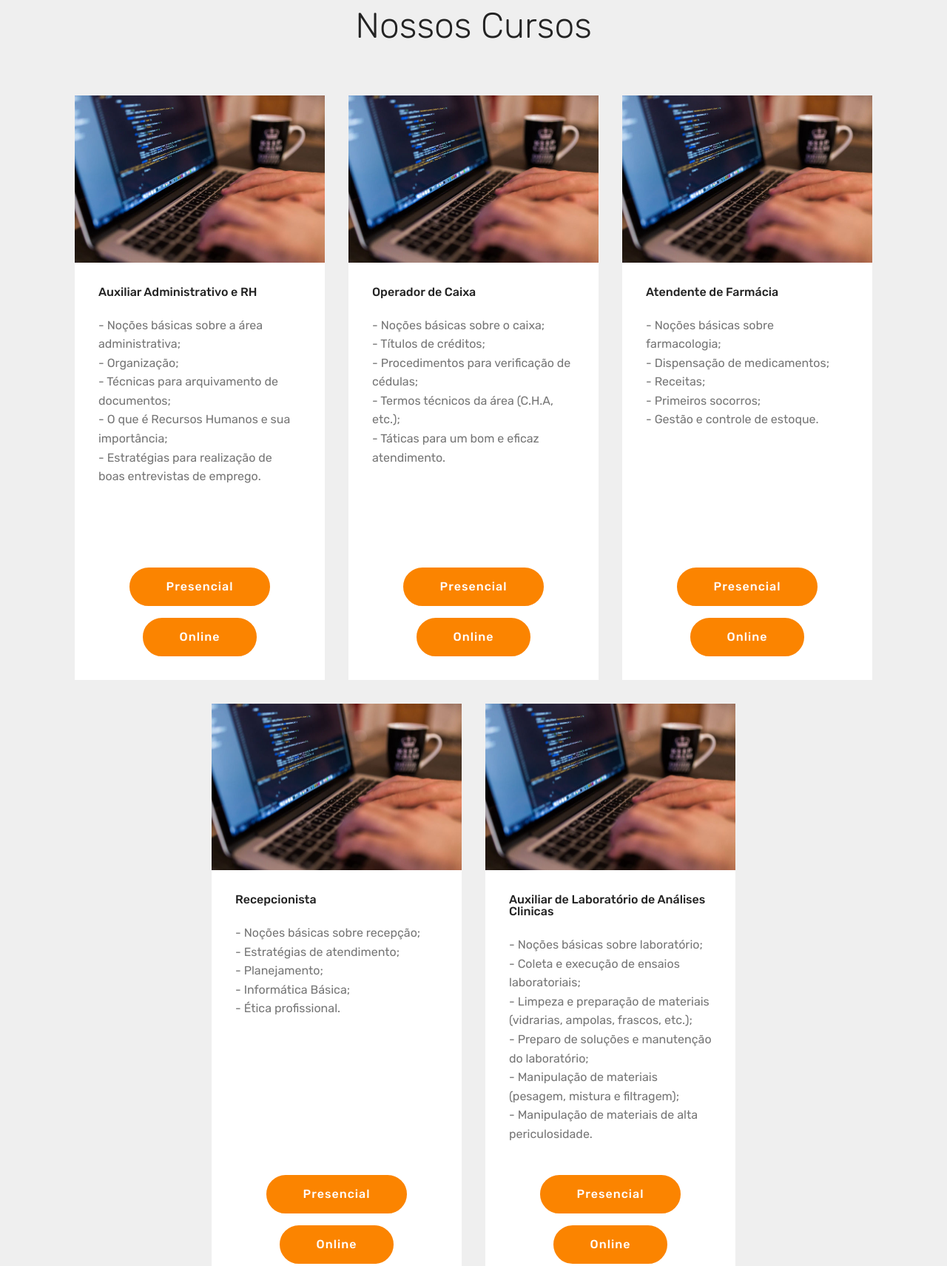
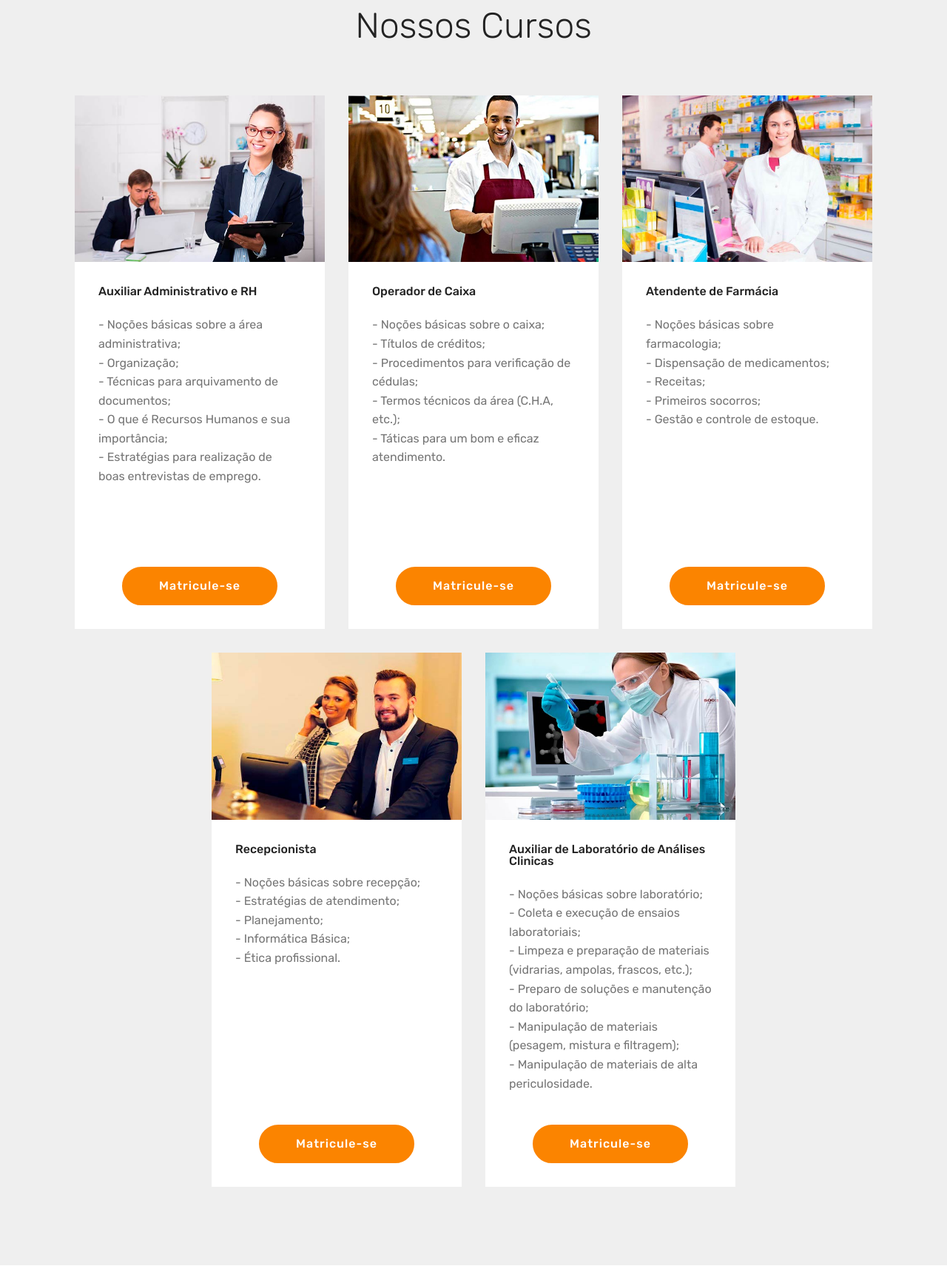
Before and after one commit to cuelholima/Master-Site, a plain HTML site: page index.html in a window 1280 px wide. Shown: the part 1840-3551 px from the top of the page at 74% size. Drawn offline with Linux system fonts and the light colour scheme; animation ran at ten frames a second; files whose address does not match are found by name.

Commit message:
novas fotos e alteracoes de cor e texto

```diff
--- a/assets/mbr-additional.css
+++ b/assets/mbr-additional.css
@@ -14,6 +14,7 @@ body {
 }
 .display-1 > .mbr-iconfont {
   font-size: 6.8rem;
+  color: #ff8500 !important;
 }
 .display-2 {
   font-family: 'Rubik', sans-serif;
@@ -22,6 +23,7 @@ body {
 }
 .display-2 > .mbr-iconfont {
   font-size: 4.8rem;
+  color: #ff8500 !important;
 }
 .display-4 {
   font-family: 'Rubik', sans-serif;
@@ -30,6 +32,7 @@ body {
 }
 .display-4 > .mbr-iconfont {
   font-size: 1.6rem;
+  color: #ff8500 !important;
 }
 .display-5 {
   font-family: 'Rubik', sans-serif;
@@ -38,6 +41,7 @@ body {
 }
 .display-5 > .mbr-iconfont {
   font-size: 2.4rem;
+  color: #ff8500 !important;
 }
 .display-7 {
   font-family: 'Rubik', sans-serif;
@@ -46,6 +50,7 @@ body {
 }
 .display-7 > .mbr-iconfont {
   font-size: 1.6rem;
+  color: #ff8500 !important;
 }
 /* ---- Fluid typography for mobile devices ---- */
 /* 1.4 - font scale ratio ( bootstrap == 1.42857 ) */
@@ -552,6 +557,7 @@ a:hover {
 }
 .form-control > .mbr-iconfont {
   font-size: 1.6rem;
+  color: #ff8500 !important;
 }
 blockquote {
   border-color: #fb8400;
@@ -605,6 +611,7 @@ blockquote {
   }
   .btn .mbr-iconfont {
     font-size: 1rem !important;
+    color: #ff8500 !important;
   }
 }
 /* Footer */
@@ -750,6 +757,7 @@ section.lazy-placeholder:after {
 }
 .cid-rTrNeyvJcE .btn .mbr-iconfont {
   font-size: 1.6rem;
+  color: #ff8500 !important;
 }
 .cid-rTrNeyvJcE .menu-logo {
   margin-right: auto;
@@ -784,6 +792,7 @@ section.lazy-placeholder:after {
 }
 .cid-rTrNeyvJcE .menu-logo .navbar-brand .navbar-logo .mbr-iconfont {
   transition: font-size 0.25s;
+  color: #ff8500 !important;
 }
 .cid-rTrNeyvJcE .menu-logo .navbar-brand .navbar-logo a {
   display: inline-flex;
@@ -856,6 +865,7 @@ section.lazy-placeholder:after {
 }
 .cid-rTrNeyvJcE .navbar.navbar-short .navbar-logo a .mbr-iconfont {
   font-size: 2.5rem !important;
+  color: #ff8500 !important;
 }
 .cid-rTrNeyvJcE .navbar.navbar-short .navbar-logo a img {
   height: 3rem !important;
@@ -1364,6 +1374,7 @@ section.lazy-placeholder:after {
   z-index: 3;
   top: 13px;
   left: 13px;
+  color: #ff8500 !important;
 }
 .cid-rTVovRF8h9 .separline:before {
   top: 20px;
--- a/index.html
+++ b/index.html
@@ -181,7 +181,7 @@
             <div class="card p-3 col-12 col-md-6 col-lg-4">
                 <div class="card-wrapper">
                     <div class="card-img">
-                        <img src="assets/images/mbr-676x451.jpg" alt="Auxiliar" title="">
+                        <img src="assets/images/auxiliar_administrativo.jpg" alt="Auxiliar" title="">
                     </div>
                     <div class="card-box2">
                         <h4 class="card-title mbr-fonts-style display-7">
@@ -193,14 +193,14 @@
 <br>- O que é Recursos Humanos e sua importância;
 <br>- Estratégias para realização de boas entrevistas de emprego.<br></p>
                     </div>
-                    <div class="mbr-section-btn text-center"><a href="#" class="btn btn-primary display-4">Presencial</a><a href="#" class="btn btn-primary display-4">Online</a></div>
+                    <div class="mbr-section-btn text-center"><a href="#" class="btn btn-primary display-4">Matricule-se</a></div>
                 </div>
             </div>
 
             <div class="card p-3 col-12 col-md-6 col-lg-4">
                 <div class="card-wrapper">
                     <div class="card-img">
-                        <img src="assets/images/mbr-676x451.jpg" alt="Operador" title="">
+                        <img src="assets/images/operador_caixa.jpg" alt="Operador" title="">
                     </div>
                     <div class="card-box2">
                         <h4 class="card-title mbr-fonts-style display-7">
@@ -208,14 +208,14 @@
                         <p class="mbr-text mbr-fonts-style display-7">
 - Noções básicas sobre o caixa;<br>- Títulos de créditos;<br>- Procedimentos para verificação de cédulas;<br>- Termos técnicos da área (C.H.A, etc.);<br>- Táticas para um bom e eficaz atendimento.<br></p>
                     </div>
-                    <div class="mbr-section-btn text-center"><a href="#" class="btn btn-primary display-4">Presencial</a><a href="#" class="btn btn-primary display-4">Online</a></div>
+                    <div class="mbr-section-btn text-center"><a href="#" class="btn btn-primary display-4">Matricule-se</a></div>
                 </div>
             </div>
 
             <div class="card p-3 col-12 col-md-6 col-lg-4">
                 <div class="card-wrapper">
                     <div class="card-img">
-                        <img src="assets/images/mbr-676x451.jpg" alt="Atendente" title="">
+                        <img src="assets/images/atendente_farmacia.jpg" alt="Atendente" title="">
                     </div>
                     <div class="card-box2">
                         <h4 class="card-title mbr-fonts-style display-7">
@@ -223,7 +223,7 @@
                         <p class="mbr-text mbr-fonts-style display-7">
 - Noções básicas sobre farmacologia;<br>- Dispensação de medicamentos;<br>- Receitas;<br>- Primeiros socorros;<br>- Gestão e controle de estoque.<br></p>
                     </div>
-                    <div class="mbr-section-btn text-center"><a href="#" class="btn btn-primary display-4">Presencial</a><a href="#" class="btn btn-primary display-4">Online</a></div>
+                    <div class="mbr-section-btn text-center"><a href="#" class="btn btn-primary display-4">Matricule-se</a></div>
                 </div>
             </div>
 
@@ -242,7 +242,7 @@
             <div class="card p-3 col-12 col-md-6 col-lg-4">
                 <div class="card-wrapper">
                     <div class="card-img">
-                        <img src="assets/images/mbr-676x451.jpg" alt="Recepcionista" title="">
+                        <img src="assets/images/recepcionista.jpg" alt="Recepcionista" title="">
                     </div>
                     <div class="card-box2">
                         <h4 class="card-title mbr-fonts-style display-7">
@@ -250,21 +250,21 @@
                         <p class="mbr-text mbr-fonts-style display-7">
 - Noções básicas sobre recepção;<br>- Estratégias de atendimento;<br>- Planejamento;<br>- Informática Básica;<br>- Ética profissional.&nbsp;<br></p>
                     </div>
-                    <div class="mbr-section-btn text-center"><a href="#" class="btn btn-primary display-4">Presencial</a><a href="#" class="btn btn-primary display-4">Online</a></div>
+                    <div class="mbr-section-btn text-center"><a href="#" class="btn btn-primary display-4">Matricule-se</a></div>
                 </div>
             </div>
 
             <div class="card p-3 col-12 col-md-6 col-lg-4">
                 <div class="card-wrapper">
                     <div class="card-img">
-                        <img src="assets/images/mbr-676x451.jpg" alt="Lab" title="">
+                        <img src="assets/images/auxiliar_laboratorio_analises_clinicas.jpg" alt="Lab" title="">
                     </div>
                     <div class="card-box2">
                         <h4 class="card-title mbr-fonts-style display-7">Auxiliar de Laboratório de Análises Clinicas</h4>
                         <p class="mbr-text mbr-fonts-style display-7">
 - Noções básicas sobre laboratório;<br>- Coleta e execução de ensaios laboratoriais;<br>- Limpeza e preparação de materiais (vidrarias, ampolas, frascos, etc.);<br>- Preparo de soluções e manutenção do laboratório;<br>- Manipulação de materiais (pesagem, mistura e filtragem);<br>- Manipulação de materiais de alta periculosidade.<br></p>
                     </div>
-                    <div class="mbr-section-btn text-center"><a href="#" class="btn btn-primary display-4">Presencial</a><a href="#" class="btn btn-primary display-4">Online</a></div>
+                    <div class="mbr-section-btn text-center"><a href="#" class="btn btn-primary display-4">Matricule-se</a></div>
                 </div>
             </div>
 
```
Also changed, not shown: assets/images/atendente_farmacia.jpg (added), assets/images/auxiliar_administrativo.jpg (added), assets/images/auxiliar_laboratorio_analises_clinicas.jpg (added), assets/images/operador_caixa.jpg (added), assets/images/recepcionista.jpg (added).
